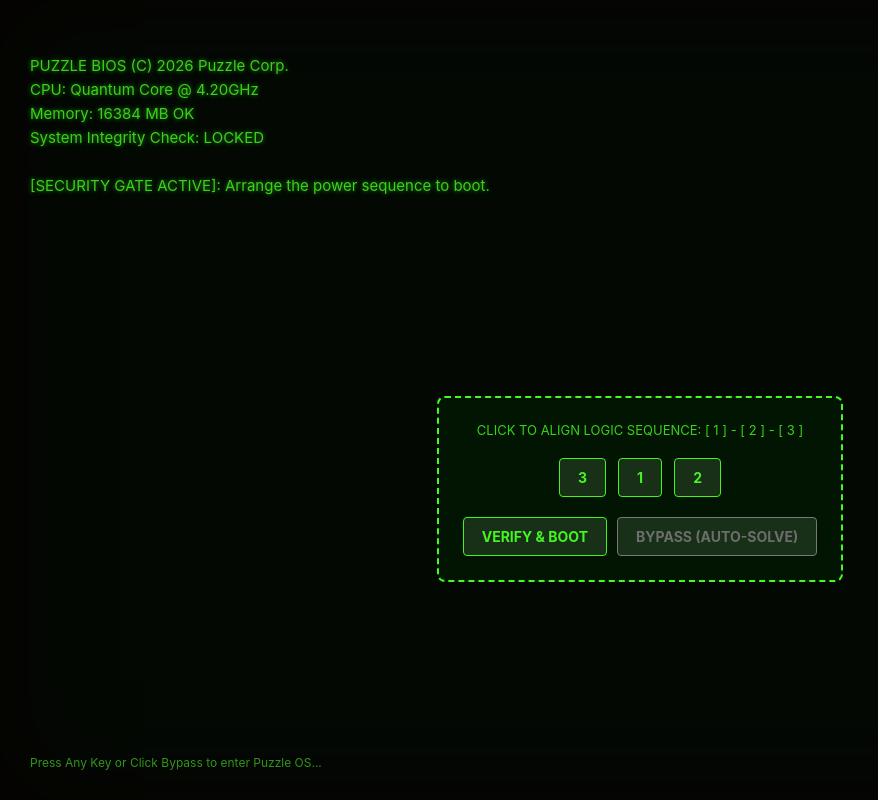
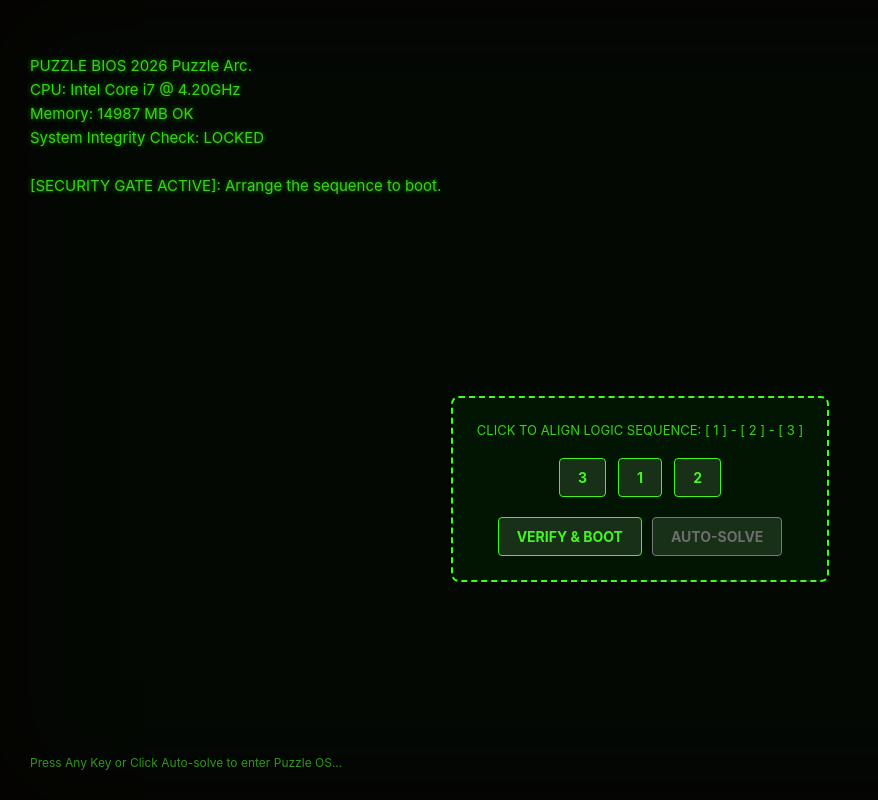
Before and after one commit to ankitdey2682010-a11y/Haunted_Villa, a plain HTML site: page index.html in a window 1280 px wide. Shown: the whole page, without its empty margins (0-878 px from the left). Drawn offline with Linux system fonts and the light colour scheme.

Commit message:
Update index.html

```diff
--- a/index.html
+++ b/index.html
@@ -10,12 +10,12 @@
 
   <div id="bios-screen">
     <div class="bios-header">
-PUZZLE BIOS (C) 2026 Puzzle Corp.
-CPU: Quantum Core @ 4.20GHz
-Memory: 16384 MB OK
+PUZZLE BIOS 2026 Puzzle Arc.
+CPU: Intel Core i7 @ 4.20GHz
+Memory: 14987 MB OK
 System Integrity Check: LOCKED
 
-[SECURITY GATE ACTIVE]: Arrange the power sequence to boot.
+[SECURITY GATE ACTIVE]: Arrange the sequence to boot.
     </div>
 
     <div class="bios-puzzle-box">
@@ -27,11 +27,11 @@ System Integrity Check: LOCKED
       </div>
       <div class="bios-actions">
         <button class="bios-btn" onclick="verifyBios()">VERIFY & BOOT</button>
-        <button class="bios-btn bypass-btn" onclick="autoSolveBios()">BYPASS (AUTO-SOLVE)</button>
+        <button class="bios-btn bypass-btn" onclick="autoSolveBios()">AUTO-SOLVE</button>
       </div>
     </div>
 
-    <div class="bios-footer">Press Any Key or Click Bypass to enter Puzzle OS...</div>
+    <div class="bios-footer">Press Any Key or Click Auto-solve to enter Puzzle OS...</div>
   </div>
 
   <div id="desktop">
@@ -39,7 +39,7 @@ System Integrity Check: LOCKED
     <div class="desktop-icons">
       <div class="icon" onclick="openWindow('slider-win')">
         <div class="icon-img">🧩</div>
-        <div class="icon-label">Tile Slider</div>
+        <div class="icon-label">Arrage numbers</div>
       </div>
       <div class="icon" onclick="openWindow('memory-win')">
         <div class="icon-img">🎴</div>
```
